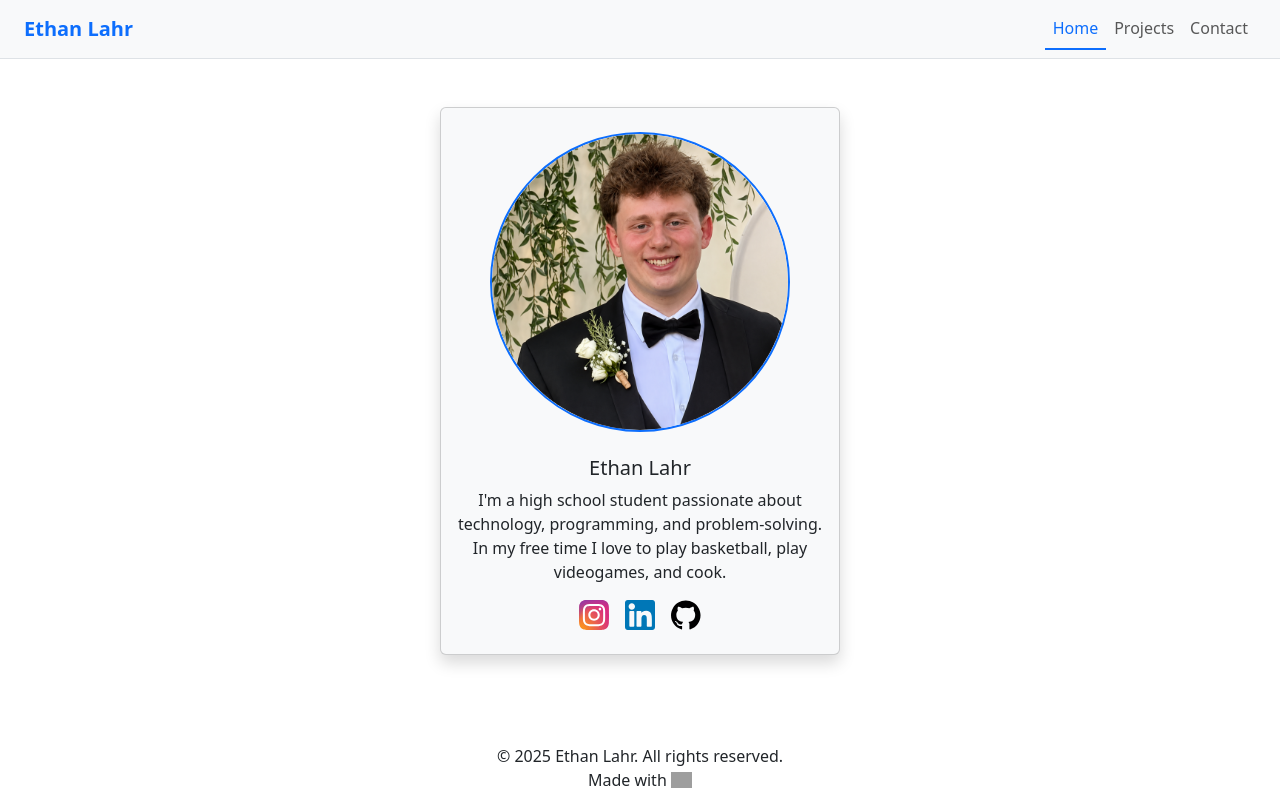
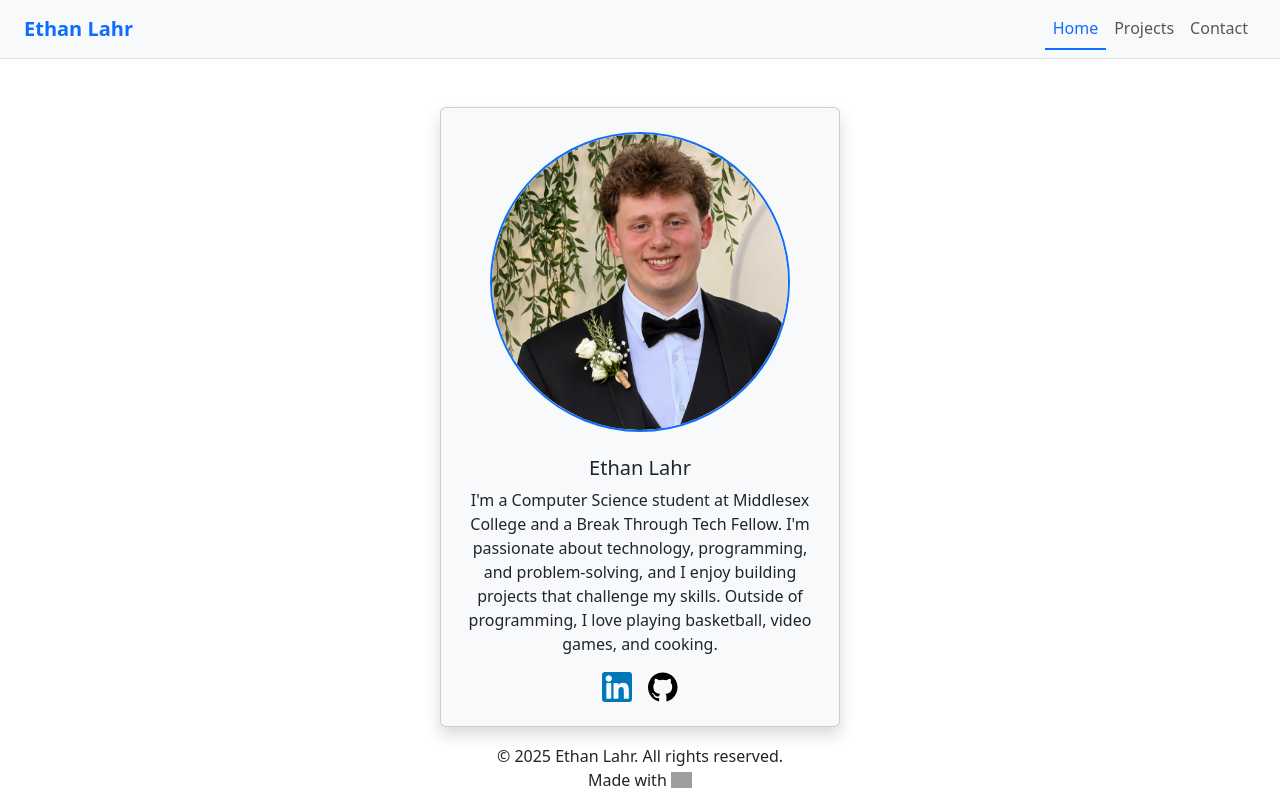
Before and after one commit to NeefMan/neefman.github.io, a plain HTML site: page index.html in a window 1280 px wide. Drawn offline with nearby package versions, Linux system fonts and the light colour scheme; grey boxes are pictures that could not be loaded.

Commit message:
Updated bio and removed instagram link from homepage

```diff
--- a/index.html
+++ b/index.html
@@ -32,9 +32,8 @@
         <img src="Assets/headshot.png" class="card-img-top img-fluid border border-primary border-2 rounded-circle" style="max-width: 300px; margin: auto;">
         <div class="card-body py-4">
             <h5 class="card-title">Ethan Lahr</h5>
-            <p class="card-text">I'm a high school student passionate about technology, programming, and problem-solving. In my free time I love to play basketball, play videogames, and cook.</p>
+            <p class="card-text">I'm a Computer Science student at Middlesex College and a Break Through Tech Fellow. I'm passionate about technology, programming, and problem-solving, and I enjoy building projects that challenge my skills. Outside of programming, I love playing basketball, video games, and cooking.</p>
             <div class="d-flex gap-3 justify-content-center">
-                <a href="https://www.instagram.com/larrybirdson4" target="_blank"><img width="30" src="Assets/instagram-2-1-logo-svgrepo-com.svg" alt="Instagram"></a>
                 <a href="https://www.linkedin.com/in/ethan-lahr-6708a8413/?skipRedirect=true" target="_blank"><img width="30" src="Assets/linkedin-svgrepo-com.svg" alt="Linkedin"></a>
                 <a href="https://github.com/NeefMan" target="_blank"><img width="30" src="Assets/github-svgrepo-com.svg" alt="Linkedin"></a>
             </div>
```
Also changed, not shown: 1 other file.
